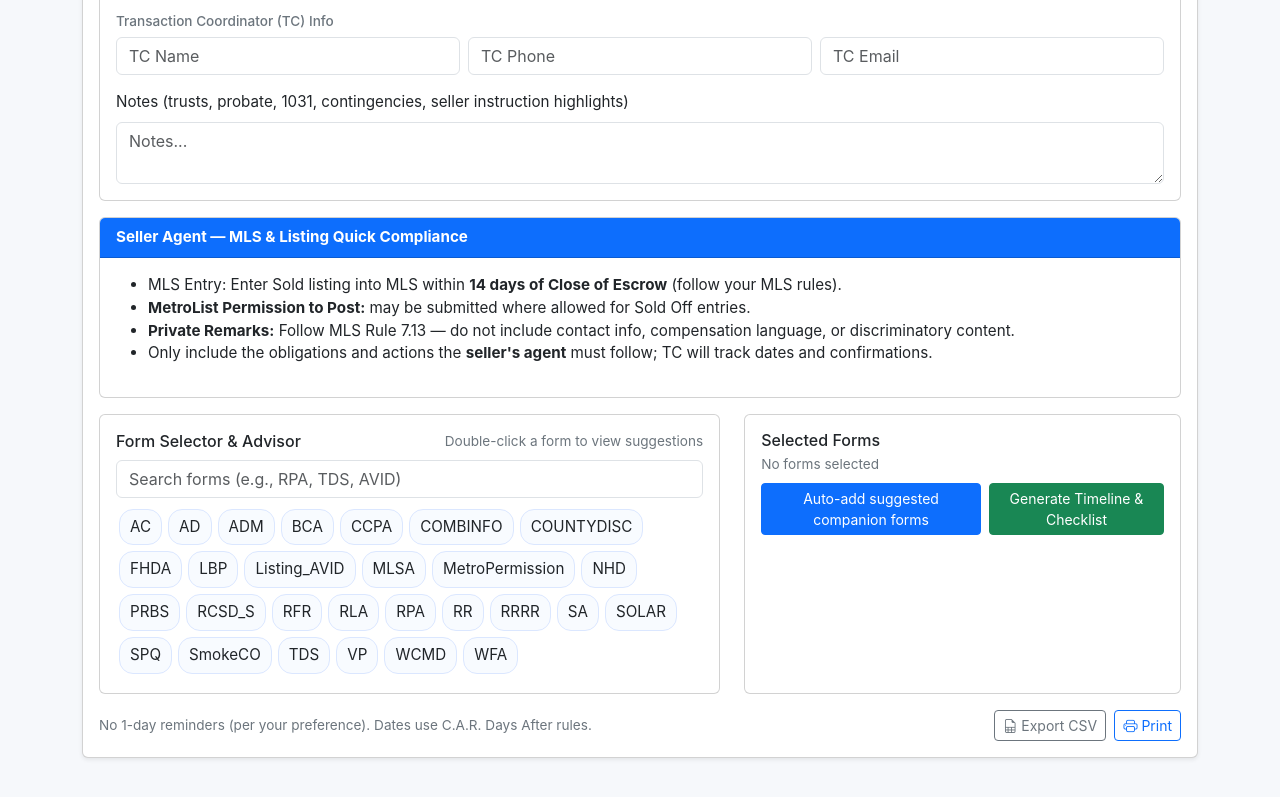
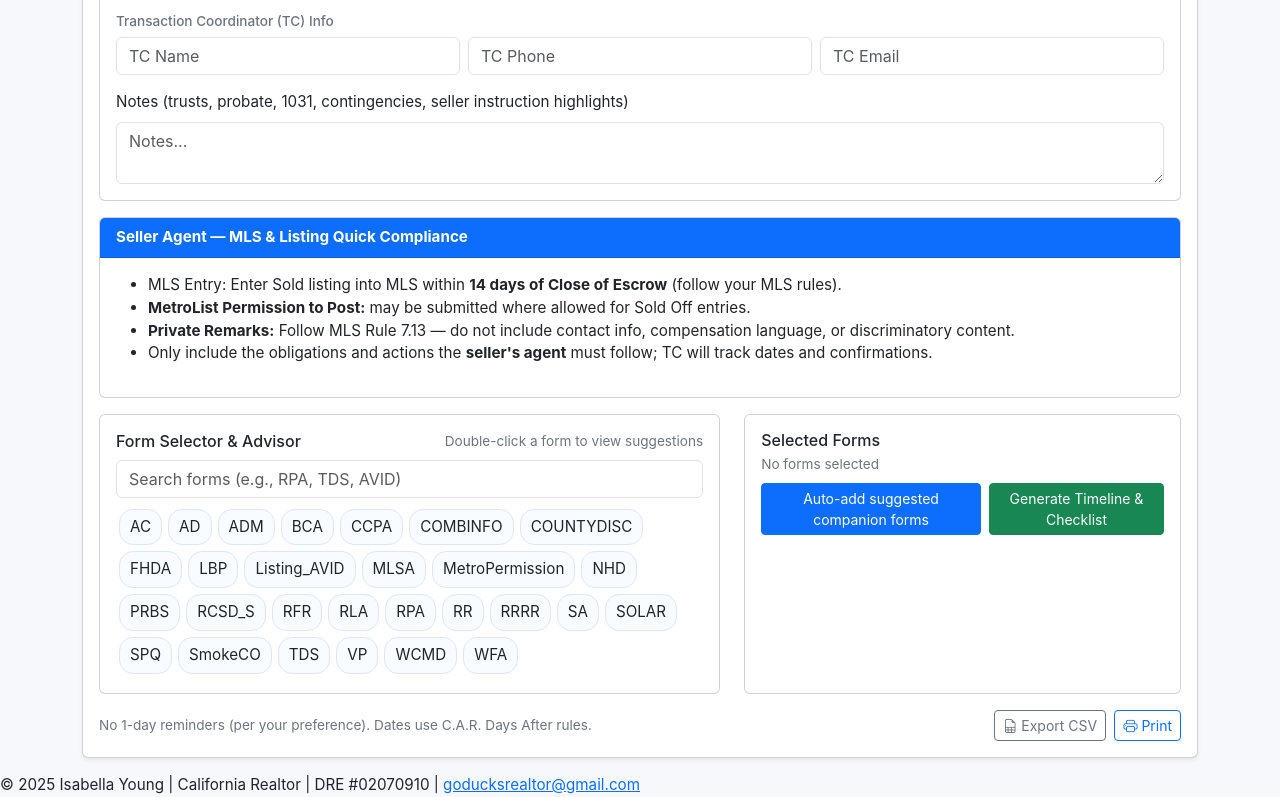
Before and after one commit to realtorisabellayoung-sys/goducksrealtor, a plain HTML site: page index.html in a window 1280 px wide. Shown: the part 387-1184 px from the top of the page. Before the commit the page ends 1161 px from the top, so only its background shows below. Drawn offline with nearby package versions, Linux system fonts and the light colour scheme.

Commit message:
Update index.html

```diff
--- a/index.html
+++ b/index.html
@@ -154,7 +154,9 @@
     </div>
   </div>
 </div>
-
+<footer>
+  © 2025 Isabella Young | California Realtor | DRE #02070910 | <a href="mailto:goducksrealtor@gmail.com">goducksrealtor@gmail.com</a>
+</footer>
 <script src="https://cdn.jsdelivr.net/npm/bootstrap@5.3.2/dist/js/bootstrap.bundle.min.js"></script>
 <script>
 /* ------------------ Data: forms + categories + TC duties ------------------ */
```
